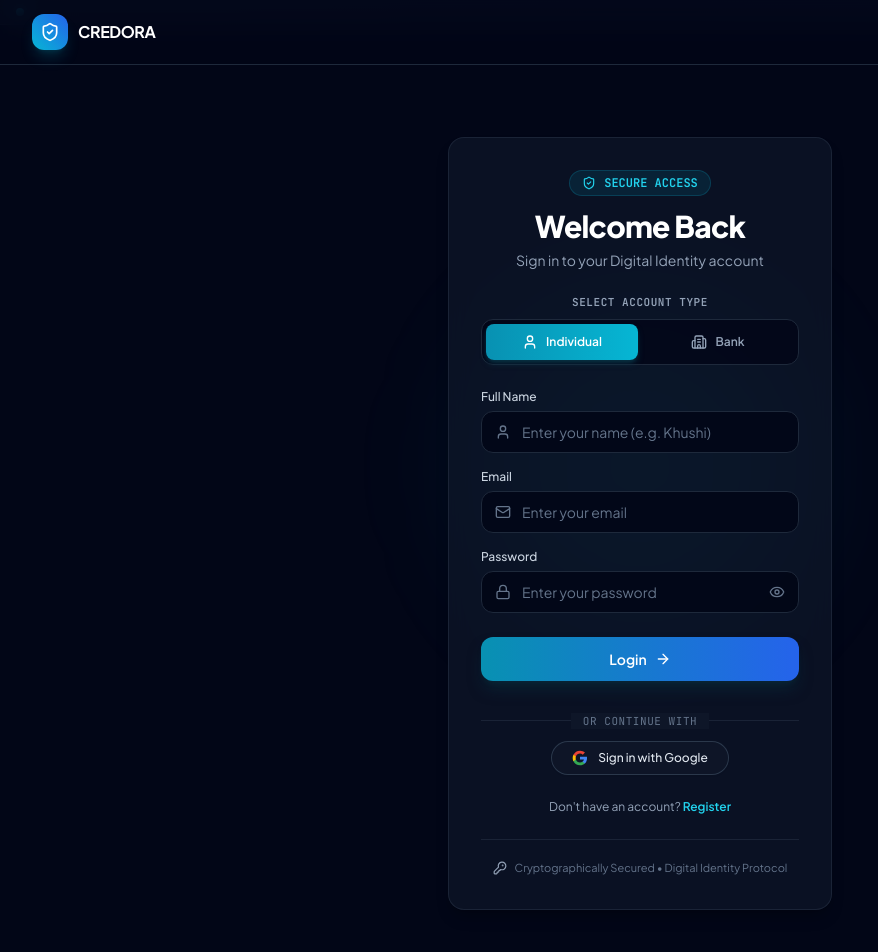
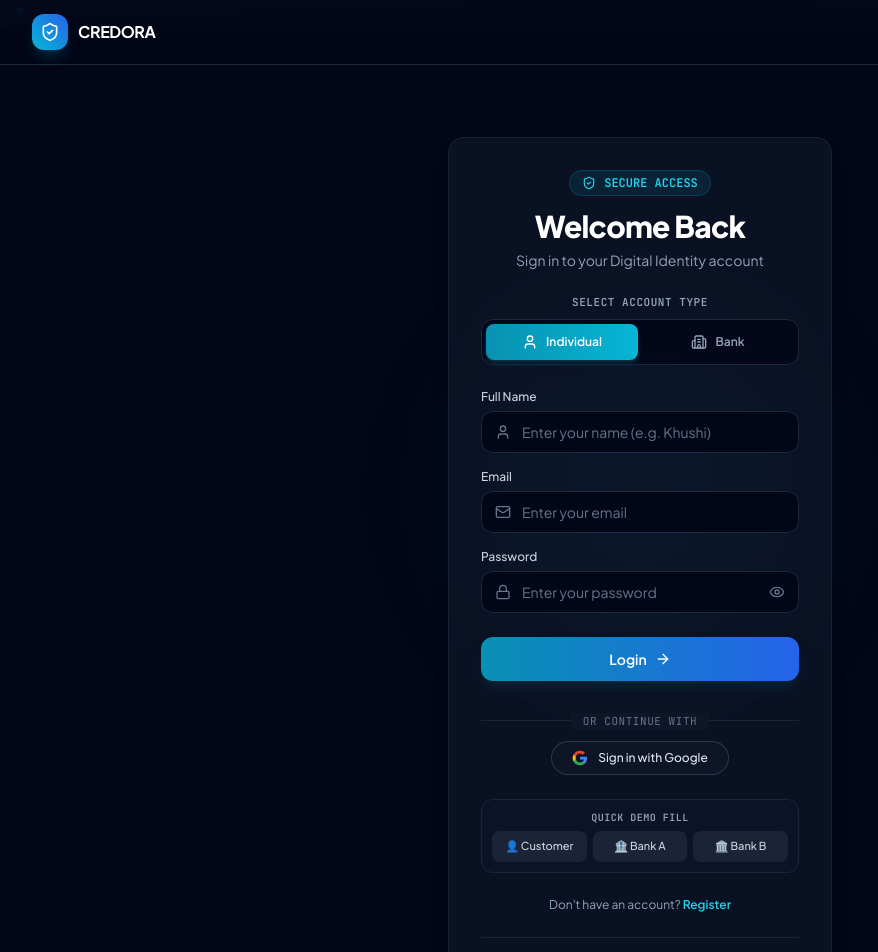
Before and after one commit to YogeshKankariya/Credora, a React (Vite) app in the folder frontend/: page /login-page in a window 1280 px wide. Shown: the top 952 px of the page, without its empty margins (0-878 px from the left). Built offline with nearby package versions, Linux system fonts and the light colour scheme; no server answers.

Commit message:
feat: add quick demo fill on login and support email in bankId login

```diff
--- a/frontend/src/pages/public/LoginPage.jsx
+++ b/frontend/src/pages/public/LoginPage.jsx
@@ -62,6 +62,24 @@ export const LoginPage = () => {
       setError(err?.message || 'Google sign-in failed. Please try again.');
     } finally {
       setLoading(false);
+    }
+  };
+
+  const fillDemo = (demoType) => {
+    setError('');
+    if (demoType === 'customer') {
+      setRole('individual');
+      setName('Rahul Sharma');
+      setEmail('rahul.sharma@demo-identity.org');
+      setPassword('Password123!');
+    } else if (demoType === 'issuer') {
+      setRole('bank');
+      setBankId('DNB-IN-BB');
+      setPassword('Password123!');
+    } else if (demoType === 'verifier') {
+      setRole('bank');
+      setBankId('DCB-IN-02');
+      setPassword('Password123!');
     }
   };
 
@@ -298,6 +316,37 @@ export const LoginPage = () => {
               />
             </div>
           )}
+          {/* Quick Demo Credentials */}
+          <div className="pt-2">
+            <div className="p-2.5 rounded-xl bg-slate-900/60 border border-slate-800/80">
+              <span className="block text-[10px] font-mono uppercase tracking-wider text-slate-400 font-semibold mb-1.5 text-center">
+                Quick Demo Fill
+              </span>
+              <div className="grid grid-cols-3 gap-1.5">
+                <button
+                  type="button"
+                  onClick={() => fillDemo('customer')}
+                  className="py-1.5 px-2 rounded-lg bg-slate-800/80 hover:bg-cyan-950/40 hover:text-cyan-300 hover:border-cyan-800/50 border border-transparent text-[11px] text-slate-300 font-medium transition-all"
+                >
+                  👤 Customer
+                </button>
+                <button
+                  type="button"
+                  onClick={() => fillDemo('issuer')}
+                  className="py-1.5 px-2 rounded-lg bg-slate-800/80 hover:bg-blue-950/40 hover:text-blue-300 hover:border-blue-800/50 border border-transparent text-[11px] text-slate-300 font-medium transition-all"
+                >
+                  🏦 Bank A
+                </button>
+                <button
+                  type="button"
+                  onClick={() => fillDemo('verifier')}
+                  className="py-1.5 px-2 rounded-lg bg-slate-800/80 hover:bg-indigo-950/40 hover:text-indigo-300 hover:border-indigo-800/50 border border-transparent text-[11px] text-slate-300 font-medium transition-all"
+                >
+                  🏛️ Bank B
+                </button>
+              </div>
+            </div>
+          </div>
         </form>
 
         {/* Individual: Register prompt */}
```
Also changed, not shown: 1 other file (tests, documents, lock files or other folders).
